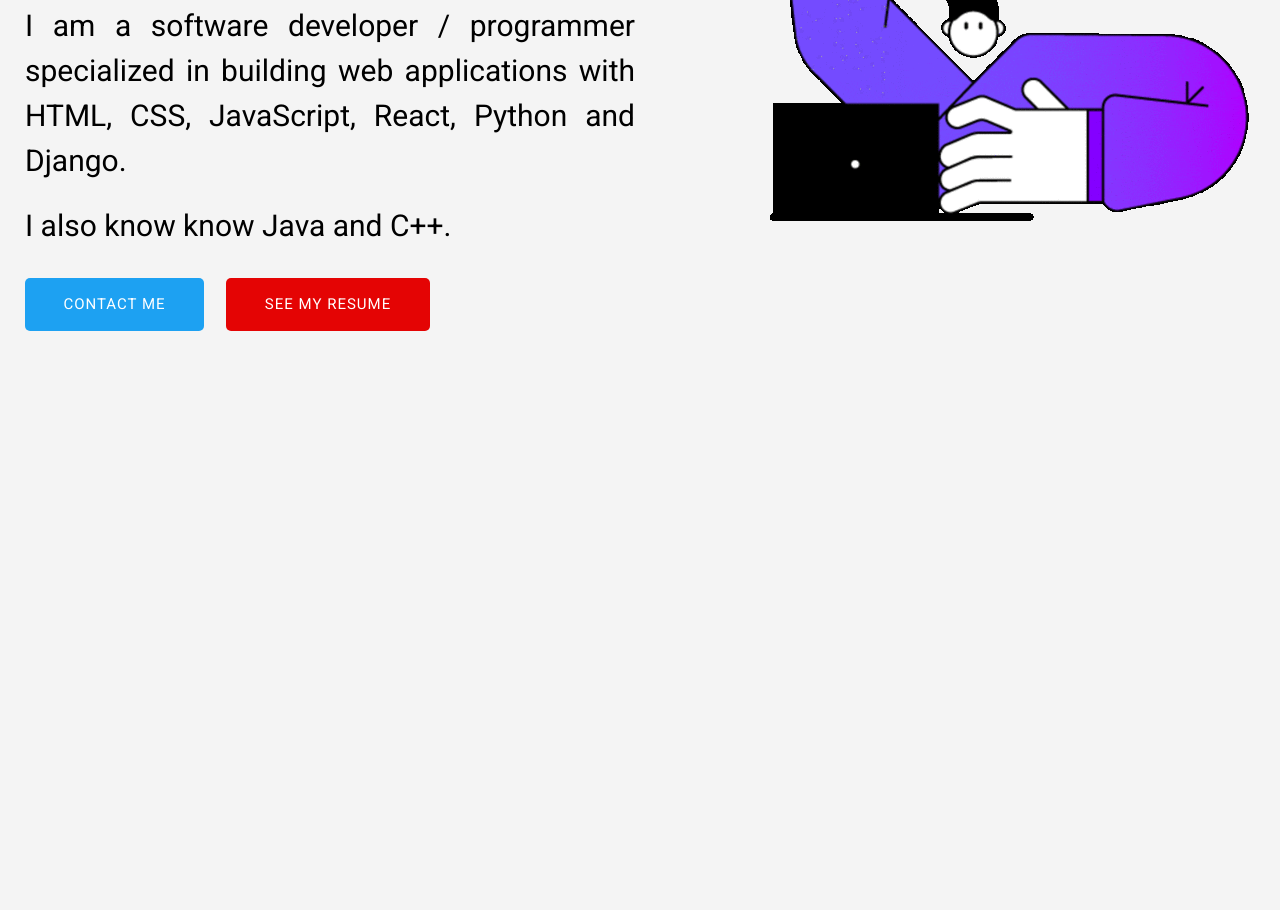
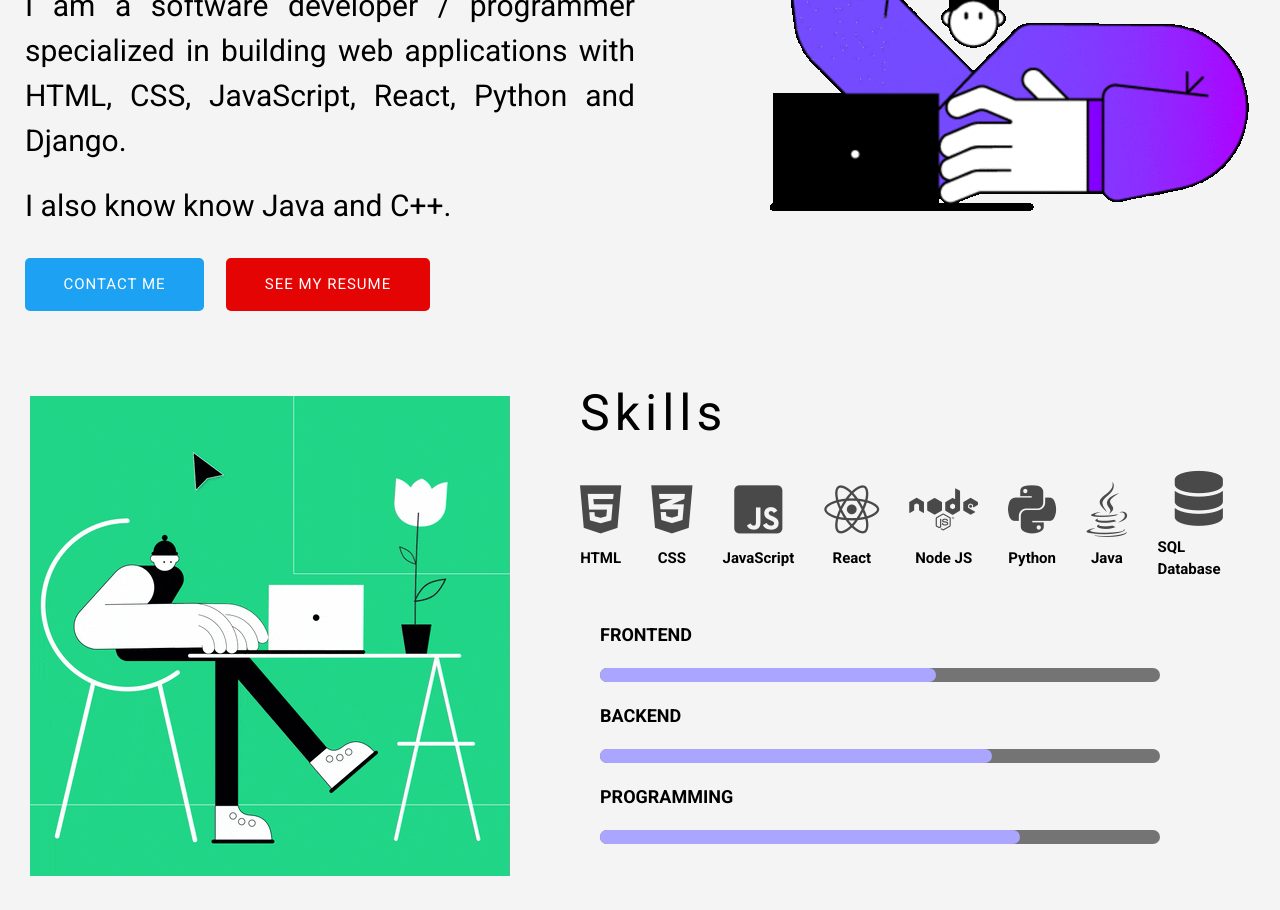
Before and after one commit to YoMrWhite/Portfolio, a plain HTML site: page index.html in a window 1280 px wide. Shown: the part 453-1363 px from the top of the page. Before the commit the page ends 809 px from the top, so only its background shows below. Drawn offline with Linux system fonts and the light colour scheme.

Commit message:
Build the skills component.

```diff
--- a/css/style.css
+++ b/css/style.css
@@ -50,7 +50,7 @@ a {
 }
 
 .profile {
-    width: 200px;
+    width: 180px;
     border-radius: 100%;
     margin-bottom: 2rem;
 }
@@ -101,6 +101,11 @@ a {
     background: var(--color-body);
     color: var(--color-accent);
     transform: translateY(-5px);
+}
+
+i {
+    font-size: 55px;
+    opacity: 0.7;
 }
 
 /* Navbar */
@@ -179,7 +184,8 @@ a {
     text-align: justify;
 }
 
-#showcase .content .l-heading {
+#showcase .content .l-heading,
+#skills .content .l-heading {
     font-weight: 400;
     letter-spacing: 5px;
 }
@@ -197,3 +203,82 @@ a {
 #showcase .gif {
     margin-left: 5rem;
 }
+
+/* Skills */
+#skills {
+    margin-top: 3rem;
+}
+
+#skills .container {
+    display: flex;
+}
+
+#skills .container .content {
+    margin-left: 5rem;
+}
+
+#skills .icons {
+    display: flex;
+    align-items: center;
+}
+
+#skills .icons li {
+    display: flex;
+    flex-direction: column;
+    align-items: center;
+    margin-right: 3rem;
+}
+
+#skills .icons li > h2 {
+    margin-top: 1rem;
+}
+
+#skills .skills {
+    width: 100%;
+    max-width: 600px;
+    padding: 0 2rem;
+    margin-top: 4rem;
+}
+
+#skills .skills .skill-name {
+    font-size: 1.8rem;
+    font-weight: 700;
+    text-transform: uppercase;
+    margin: 2rem 0;
+}
+
+#skills .skills .skill-bar {
+    height: 14px;
+    background: #2828289e;
+    border-radius: 10px;
+}
+
+#skills .skills .skill-bar .skill-per {
+    height: 14px;
+    background: var(--color-secondary);
+    border-radius: 10px;
+    position: relative;
+    animation: fillBars 2.5s 1;
+}
+
+#skills .skills .skill-bar .frontend {
+    max-width: 60%;
+}
+
+#skills .skills .skill-bar .backend {
+    max-width: 70%;
+}
+
+#skills .skills .skill-bar .programming {
+    max-width: 75%;
+}
+
+@keyframes fillBars {
+    from {
+        width: 0;
+    }
+
+    to {
+        width: 100%;
+    }
+}
--- a/index.html
+++ b/index.html
@@ -5,6 +5,9 @@
     <meta charset="UTF-8">
     <meta http-equiv="X-UA-Compatible" content="IE=edge">
     <meta name="viewport" content="width=device-width, initial-scale=1.0">
+    <link rel="stylesheet" href="https://cdnjs.cloudflare.com/ajax/libs/font-awesome/6.2.0/css/all.min.css"
+        integrity="sha512-xh6O/CkQoPOWDdYTDqeRdPCVd1SpvCA9XXcUnZS2FmJNp1coAFzvtCN9BmamE+4aHK8yyUHUSCcJHgXloTyT2A=="
+        crossorigin="anonymous" referrerpolicy="no-referrer" />
     <link rel="stylesheet" href="css/style.css">
     <title>Namgel Lama | Portfolio</title>
 </head>
@@ -34,16 +37,80 @@
                 <p>I am a software developer / programmer specialized in building web applications with HTML, CSS,
                     JavaScript, React, Python and Django.</p>
                 <p>I also know know Java and C++.</p>
-                <!-- <div> -->
                 <a href="#contact" class="btn btn-primary">Contact Me</a>
                 <a href="#resume" class="btn btn-accent">See My Resume</a>
-                <!-- </div> -->
             </div>
             <div>
                 <img class="gif" src="images/hi.gif" alt="">
             </div>
         </div>
     </section>
+
+    <!-- Skills -->
+    <section id="skills">
+        <div class="container">
+            <div>
+                <img class="gif" src="images/gif1.gif" alt="">
+            </div>
+            <div class="content">
+                <h1 class="l-heading">Skills</h1>
+                <ul class="icons">
+                    <li>
+                        <i class="fa-brands fa-html5"></i>
+                        <h2>HTML</h2>
+                    </li>
+                    <li>
+                        <i class="fa-brands fa-css3-alt"></i>
+                        <h2>CSS</h2>
+                    </li>
+                    <li>
+                        <i class="fa-brands fa-square-js"></i>
+                        <h2>JavaScript</h2>
+                    </li>
+                    <li>
+                        <i class="fa-brands fa-react"></i>
+                        <h2>React</h2>
+                    </li>
+                    <li>
+                        <i class="fa-brands fa-node"></i>
+                        <h2>Node JS</h2>
+                    </li>
+                    <li>
+                        <i class="fa-brands fa-python"></i>
+                        <h2>Python</h2>
+                    </li>
+                    <li>
+                        <i class="fa-brands fa-java"></i>
+                        <h2>Java</h2>
+                    </li>
+                    <li>
+                        <i class="fa-solid fa-database"></i>
+                        <h2>SQL Database</h2>
+                    </li>
+                </ul>
+                <div class="skills">
+                    <div>
+                        <div class="skill-name">Frontend</div>
+                        <div class="skill-bar">
+                            <div class="skill-per frontend"></div>
+                        </div>
+                    </div>
+                    <div>
+                        <div class="skill-name">Backend</div>
+                        <div class="skill-bar">
+                            <div class="skill-per backend"></div>
+                        </div>
+                    </div>
+                    <div>
+                        <div class="skill-name">Programming</div>
+                        <div class="skill-bar">
+                            <div class="skill-per programming"></div>
+                        </div>
+                    </div>
+                </div>
+            </div>
+        </div>
+    </section>
 </body>
 
 </html>
```
